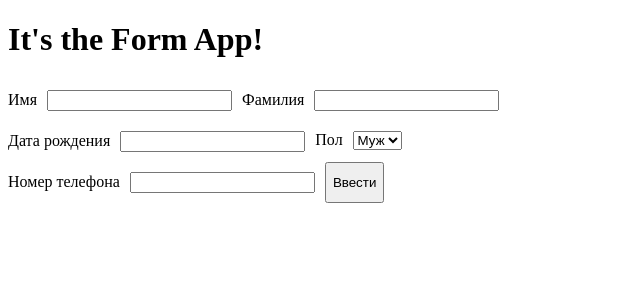
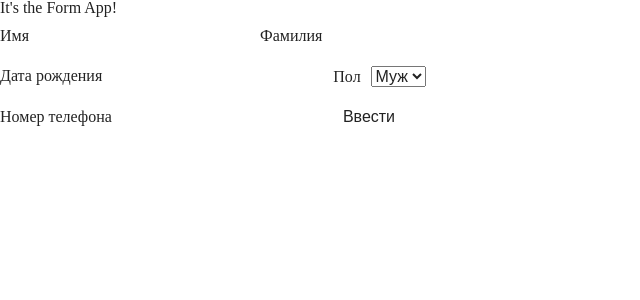
Before and after one commit to Romkaf/form-app, a React (Create React App) app: page / in a window 1280 px wide. Shown: the top 300 px of the page, without its empty margins (0-640 px from the left). Built offline with nearby package versions, Linux system fonts and the light colour scheme.

Commit message:
Add general changes(add folders in style and connect reser.css)

```diff
--- a/src/index.js
+++ b/src/index.js
@@ -1,5 +1,6 @@
 import React from 'react';
 import ReactDOM from 'react-dom';
 import App from './components/App';
+import './styles/reset.css';
 
 ReactDOM.render(<App />, document.getElementById('root'));
--- /dev/null
+++ b/src/styles/variables/mixin.scss
@@ -0,0 +1,7 @@
+@mixin hoverSupport() {
+	@media (hover), (min-width: 0\0), (min--moz-device-pixel-ratio: 0) {
+		&:hover {
+			@content;
+		}
+	}
+}
```
Also changed, not shown: src/styles/reset.css (renamed from src/reset.css), src/styles/variables/colors.scss (added).
